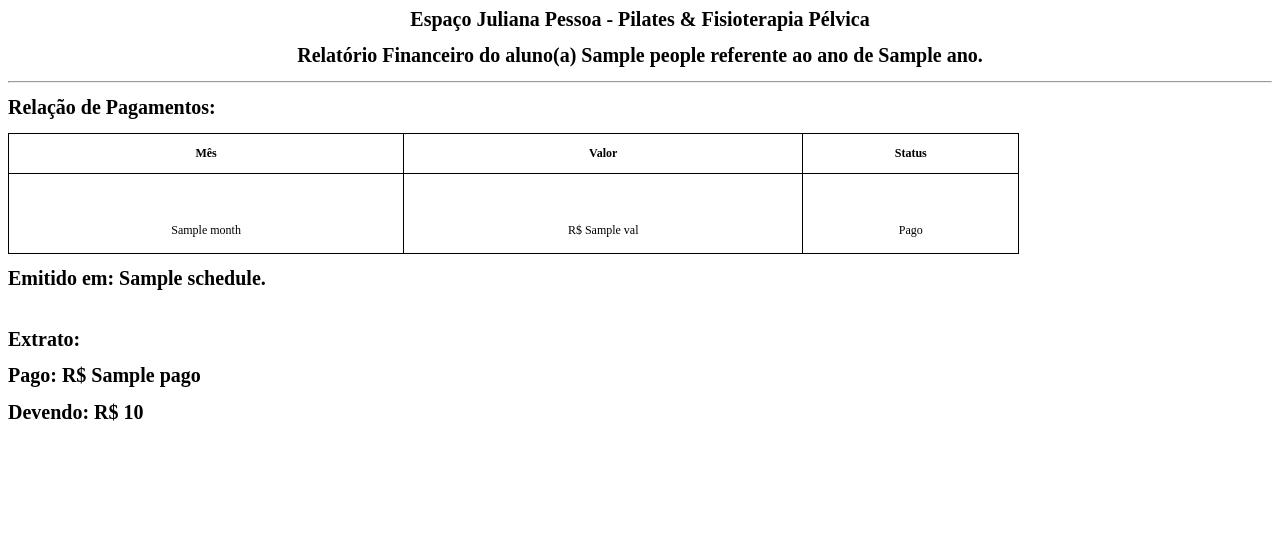
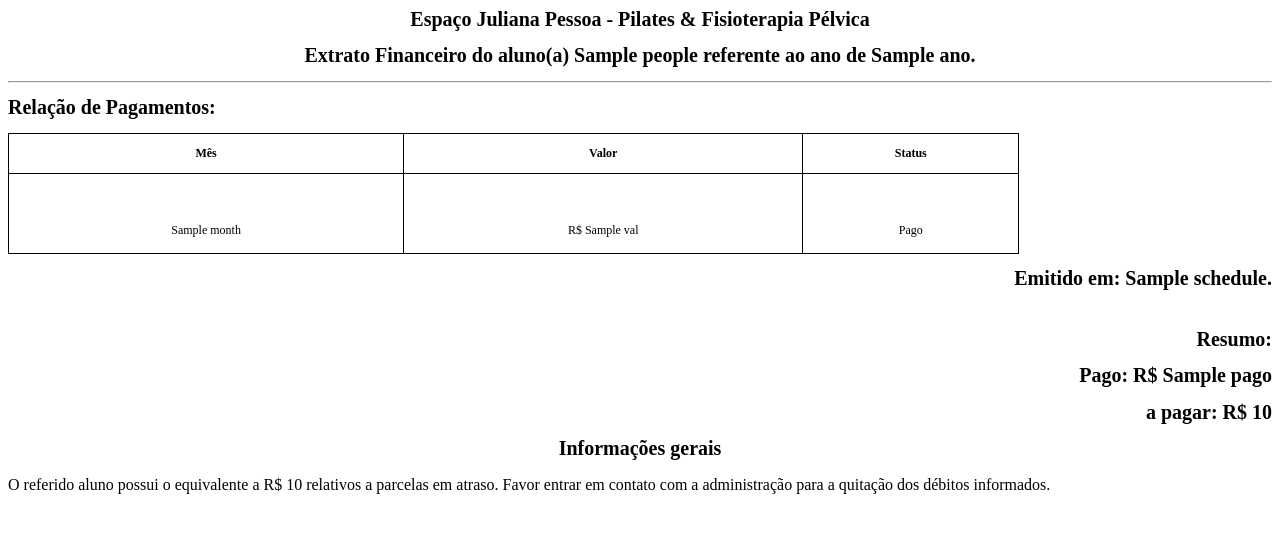
Before and after one commit to julioreis-dev/studio_pilates, a Django app: template alunos/templates/reports/pdf_template.html in a window 1280 px wide. Shown: the top 533 px of the page. Run offline with Django 3.2, Linux system fonts and the light colour scheme; the template is opened without the code that fills it: most values are stand-ins (such as "Sample title", 1, 10 or a date in 2020).

Commit message:
improvements in pdf_template.html

```diff
--- a/alunos/templates/reports/pdf_template.html
+++ b/alunos/templates/reports/pdf_template.html
@@ -8,14 +8,17 @@
       font-size: 10px;
     }
     p {
-      text-align: justify;
-      text-justify: inter-word;
+      text-align: left;
+      font-size: 16px;
     }
     .text-center {
       text-align: center;
     }
     .text-left {
       text-align: left;
+    }
+    .text-right {
+      text-align: right;
     }
     table, td, th {
     border: 1px solid black;
@@ -38,7 +41,7 @@
 </head>
   <body>
     <h1 class="text-center">Espaço Juliana Pessoa - Pilates & Fisioterapia Pélvica</h1>
-    <h1 class="text-center">Relatório Financeiro do aluno(a) {{ obj.people }} referente ao ano de {{ obj.ano }}.</h1>
+    <h1 class="text-center">Extrato Financeiro do aluno(a) {{ obj.people }} referente ao ano de {{ obj.ano }}.</h1>
     <hr>
     <h1>Relação de Pagamentos:</h1>
       <table border="1">
@@ -63,9 +66,15 @@
       </table>
     <h1 class="text-right">Emitido em: {{ schedule }}.</h1>
     <br>
-    <h1 class="text-right">Extrato:</h1>
-    <h1>Pago: R$ {{ pago }}</h1>
-    <h1>Devendo: R$ {{ devendo }}</h1>
-
+    <h1 class="text-right">Resumo:</h1>
+    <h1 class="text-right">Pago: R$ {{ pago }}</h1>
+    <h1 class="text-right">a pagar: R$ {{ devendo }}</h1>
+    <h1 class="text-center">Informações gerais</h1>
+  {% if devendo == 0 %}
+    <p>O referido aluno não possui parcelas em atraso, relativo aos serviços contratados, até o presente momento.</p>
+  {% else %}
+    <p>O referido aluno possui o equivalente a R$ {{ devendo }} relativos a parcelas em atraso. Favor entrar em contato
+      com a administração para a quitação dos débitos informados. </p>
+  {% endif %}
   </body>
 </html>
```
Also changed, not shown: academiaAdmin/db.sqlite3.
